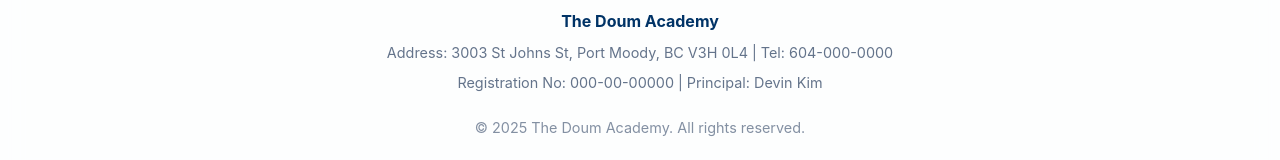
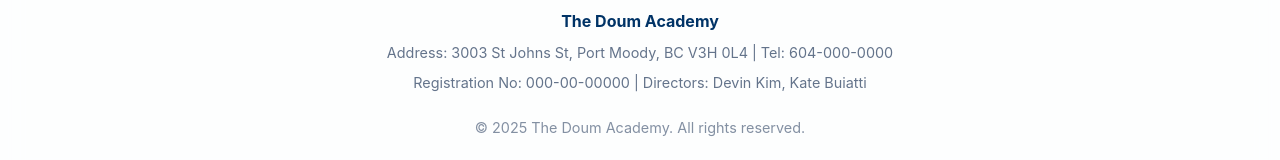
Before and after one commit to junuiui/the-doum-academy-website, a Next.js app in the folder frontend/: page / in a window 1280 px wide. Shown: the part 1789-1949 px from the top of the page. Built offline with nearby package versions, Linux system fonts and the light colour scheme.

Commit message:
fix: changed director

```diff
--- a/frontend/src/components/ui/Footer.tsx
+++ b/frontend/src/components/ui/Footer.tsx
@@ -9,7 +9,7 @@ export default function Footer() {
         <div className={styles.businessInfo}>
           <p><strong>The Doum Academy</strong></p>
           <p>Address: 3003 St Johns St, Port Moody, BC V3H 0L4 | Tel: 604-000-0000</p>
-          <p>Registration No: 000-00-00000 | Principal: Devin Kim</p>
+          <p>Registration No: 000-00-00000 | Directors: Devin Kim, Kate Buiatti</p>
         </div>
         <div className={styles.copyright}>
           © 2025 The Doum Academy. All rights reserved.
```
